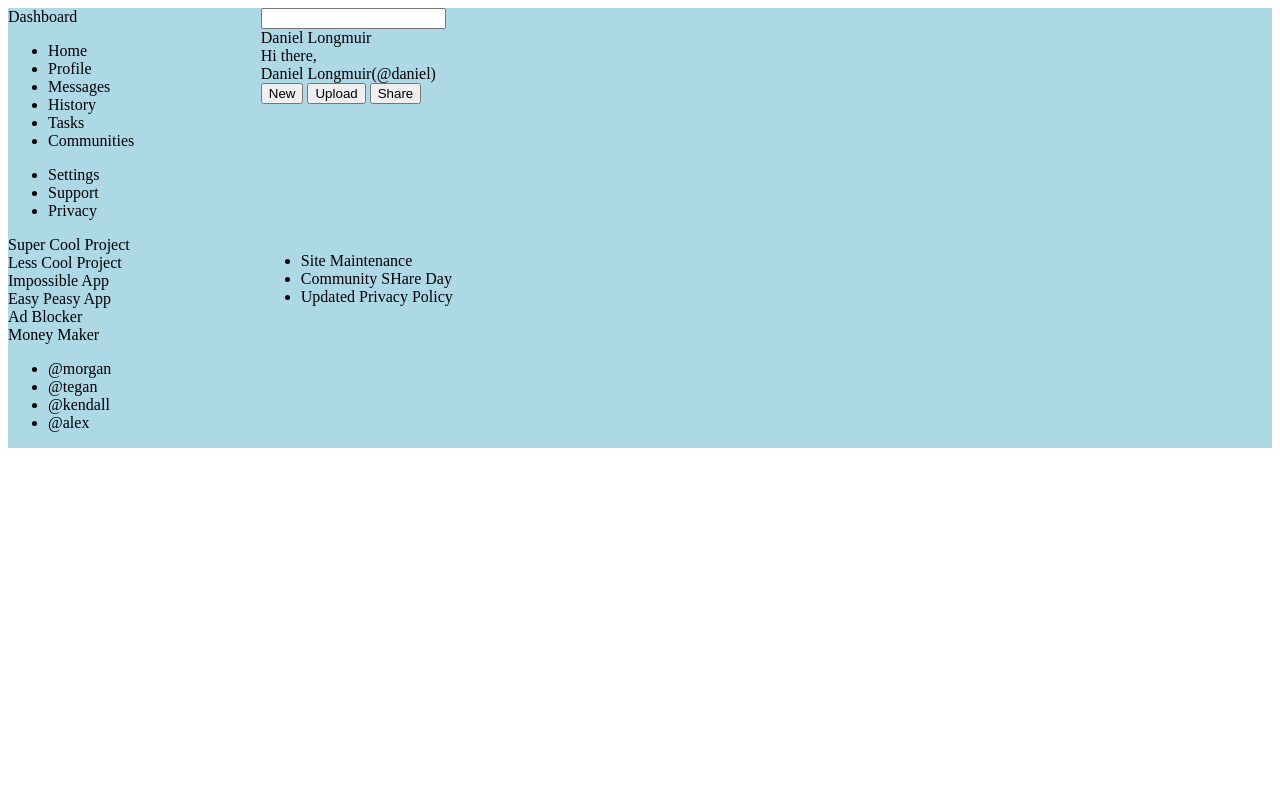
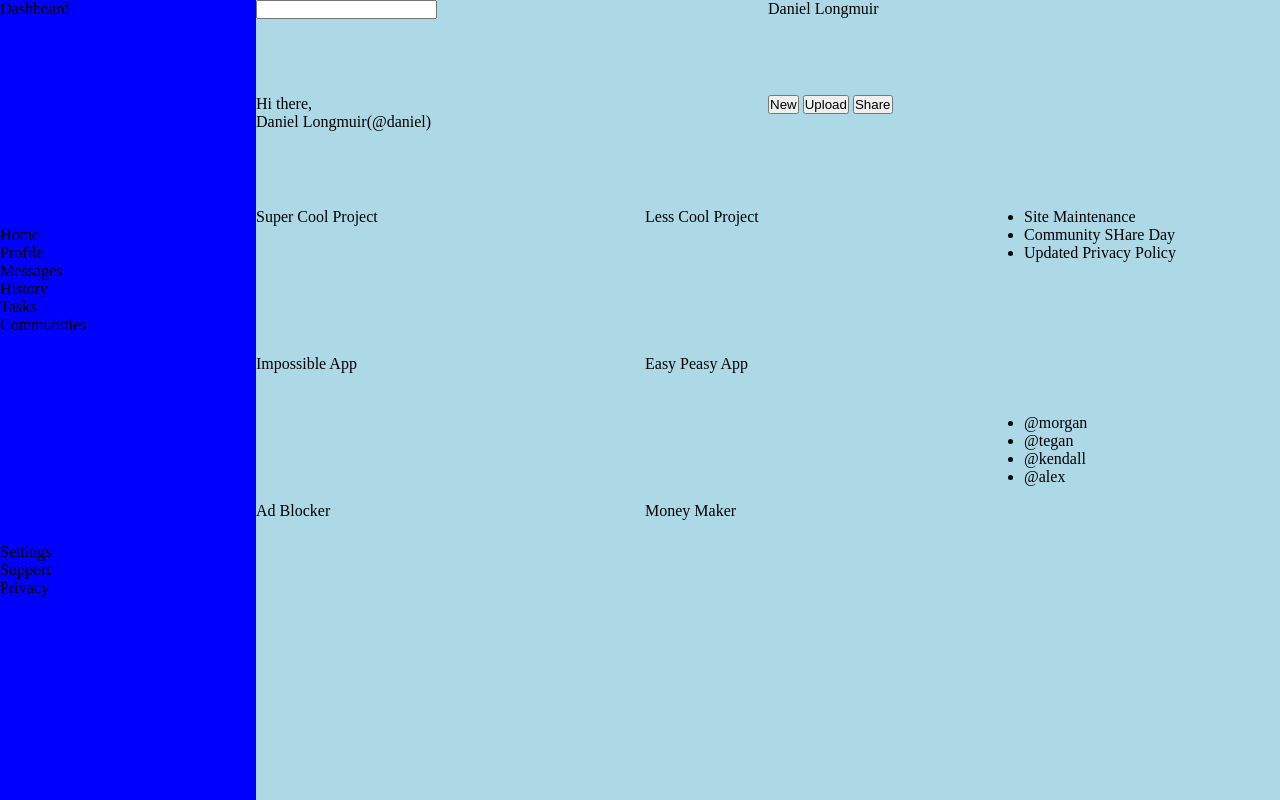
Before and after one commit to DJLB06/admin-dashboard, a plain HTML site: page index.html in a window 1280 px wide. Drawn offline with Linux system fonts and the light colour scheme.

Commit message:
adjust grid layout in css

```diff
--- a/style.css
+++ b/style.css
@@ -1,5 +1,33 @@
+* {
+    margin: 0;
+    padding: 0;
+  }
+
+
 .container{
     display: grid;
-    grid-template-columns: 1fr 4fr;
+    grid-template-columns: 1fr 3fr 1fr;
     background-color: lightblue;
+    height: 100vh;
+    width: 100vw;
 }
+
+.menu{
+    display: grid;
+    gap: 5px;
+    grid-area: 1/1/5/2;
+    background-color: blue;
+}
+
+.header{
+    display: grid;
+    grid-template-columns: 1fr 1fr;
+    grid-area: 1/2/1/4;
+}
+
+.projects{
+    display: grid;
+    grid-template-columns: repeat(2,1fr);
+    gap: 10px;
+    grid-area: 2/2/4/3;
+}
```
